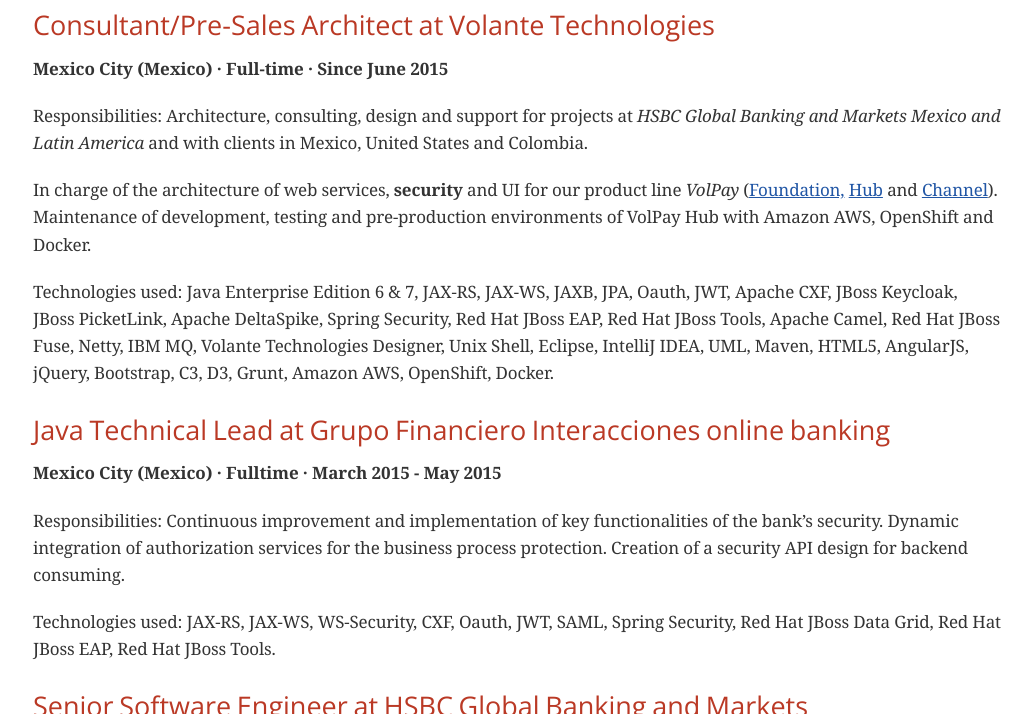
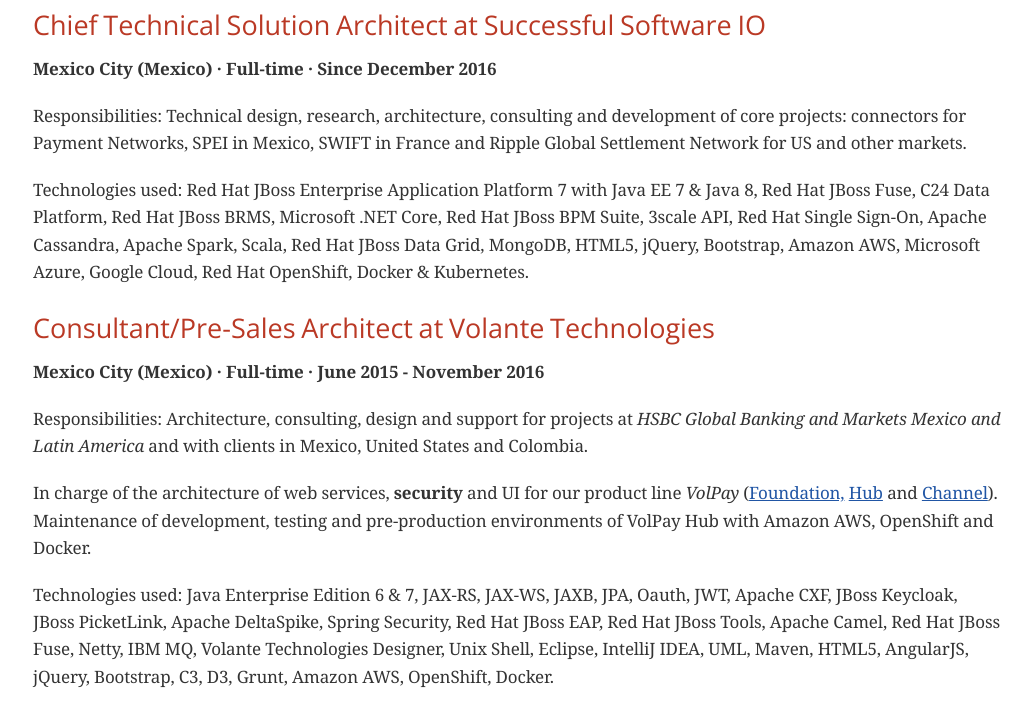
Before and after one commit to santiagoangel/santiagoangel.github.io, a plain HTML site: page resume.html in a window 1280 px wide. Shown: the part 443-1157 px from the top of the page, without its empty margins (122-1156 px from the left). Drawn offline with nearby package versions, Linux system fonts and the light colour scheme; a web font is replaced by a local one.

Commit message:
Update resume.html

```diff
--- a/resume.html
+++ b/resume.html
@@ -5,7 +5,7 @@
 <!--[if IE]><meta http-equiv="X-UA-Compatible" content="IE=edge"><![endif]-->
 <meta name="viewport" content="width=device-width, initial-scale=1.0">
 <meta name="generator" content="Asciidoctor 1.5.4">
-<meta name="author" content="Consultant/Pre-Sales Architect, Volante Technologies, Inc">
+<meta name="author" content="Chief Technical Solution Architect, Successful Software IO">
 <title>Santiago Angel</title>
 <link rel="stylesheet" href="https://fonts.googleapis.com/css?family=Open+Sans:300,300italic,400,400italic,600,600italic%7CNoto+Serif:400,400italic,700,700italic%7CDroid+Sans+Mono:400,700">
 <style>
@@ -423,7 +423,7 @@
 <div id="header">
 <h1>Santiago Angel</h1>
 <div class="details">
-<span id="author" class="author">Consultant/Pre-Sales Architect, Volante Technologies, Inc</span><br>
+<span id="author" class="author">Chief Technical Solution Architect, Successful Software IO</span><br>
 <span id="revdate">santiagoangel@gmail.com</span>
 </div>
 </div>
@@ -440,9 +440,21 @@
 <h2 id="_experience">Experience</h2>
 <div class="sectionbody">
 <div class="sect2">
+<h3 id="_chief_technical_solution_architect_at_successful_software_io">Chief Technical Solution Architect at Successful Software IO</h3>
+<div class="paragraph">
+<p><strong>Mexico City (Mexico) · Full-time · Since December 2016</strong></p>
+</div>
+<div class="paragraph">
+<p>Responsibilities: Technical design, research, architecture, consulting and development of core projects: connectors for Payment Networks, SPEI in Mexico, SWIFT in France and Ripple Global Settlement Network for US and other markets.</p>
+</div>
+<div class="paragraph">
+<p>Technologies used: Red Hat JBoss Enterprise Application Platform 7 with Java EE 7 &amp; Java 8, Red Hat JBoss Fuse, C24 Data Platform, Red Hat JBoss BRMS, Microsoft .NET Core, Red Hat JBoss BPM Suite, 3scale API, Red Hat Single Sign-On, Apache Cassandra, Apache Spark, Scala, Red Hat JBoss Data Grid, MongoDB, HTML5, jQuery, Bootstrap, Amazon AWS, Microsoft Azure, Google Cloud, Red Hat OpenShift, Docker &amp; Kubernetes.</p>
+</div>
+</div>
+<div class="sect2">
 <h3 id="_consultant_pre_sales_architect_at_volante_technologies">Consultant/Pre-Sales Architect at Volante Technologies</h3>
 <div class="paragraph">
-<p><strong>Mexico City (Mexico) · Full-time · Since June 2015</strong></p>
+<p><strong>Mexico City (Mexico) · Full-time · June 2015 - November 2016</strong></p>
 </div>
 <div class="paragraph">
 <p>Responsibilities: Architecture, consulting, design and support for projects at <em>HSBC Global Banking and Markets Mexico and Latin America</em> and with clients in Mexico, United States and Colombia.</p>
@@ -774,7 +786,7 @@
 </div>
 <div id="footer">
 <div id="footer-text">
-Last updated 2016-10-29 20:51:54 CDT
+Last updated 2016-12-01 15:01:23 CST
 </div>
 </div>
 </body>
```
